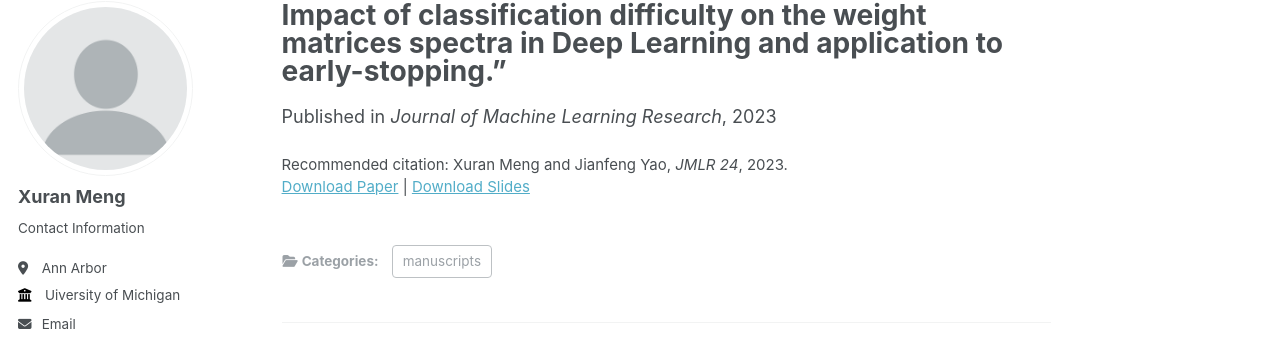
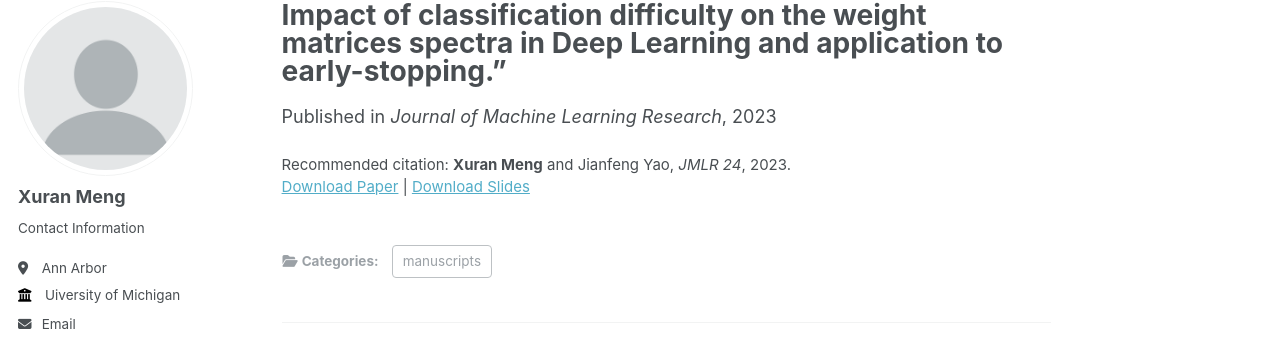
Before and after one commit to XuranMeng/XuranMeng.github.io, a Jekyll site: the page built from _publications/heavytail.md, in a window 1280 px wide and 1045 px high. Shown: the part 105-452 px from the top of the window. Built offline with Jekyll 4.4.1, drawn with Linux system fonts in a browser that asks for light colours; some web fonts are replaced.

```diff
--- a/_publications/heavytail.md
+++ b/_publications/heavytail.md
@@ -8,5 +8,5 @@ date: 2023-01-01
 venue: 'Journal of Machine Learning Research'
 slidesurl: 'http://xuranmeng.github.io/files/slides/heavytail.pdf'
 paperurl: 'https://www.jmlr.org/papers/volume25/22-1389/22-1389.pdf'
-citation: 'Xuran Meng and Jianfeng Yao, <i>JMLR 24</i>, 2023.'
+citation: '<b>Xuran Meng</b> and Jianfeng Yao, <i>JMLR 24</i>, 2023.'
 ---
```
